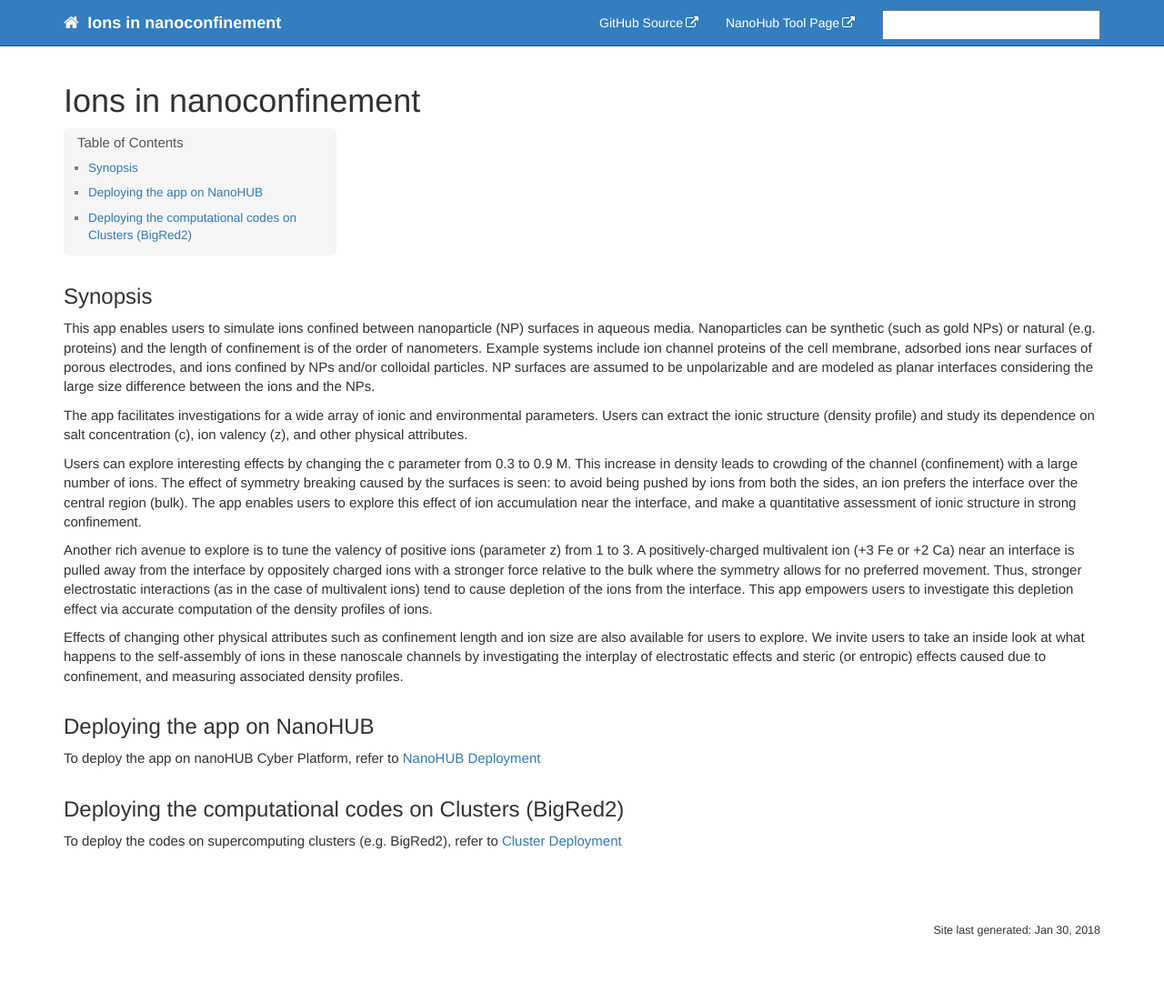
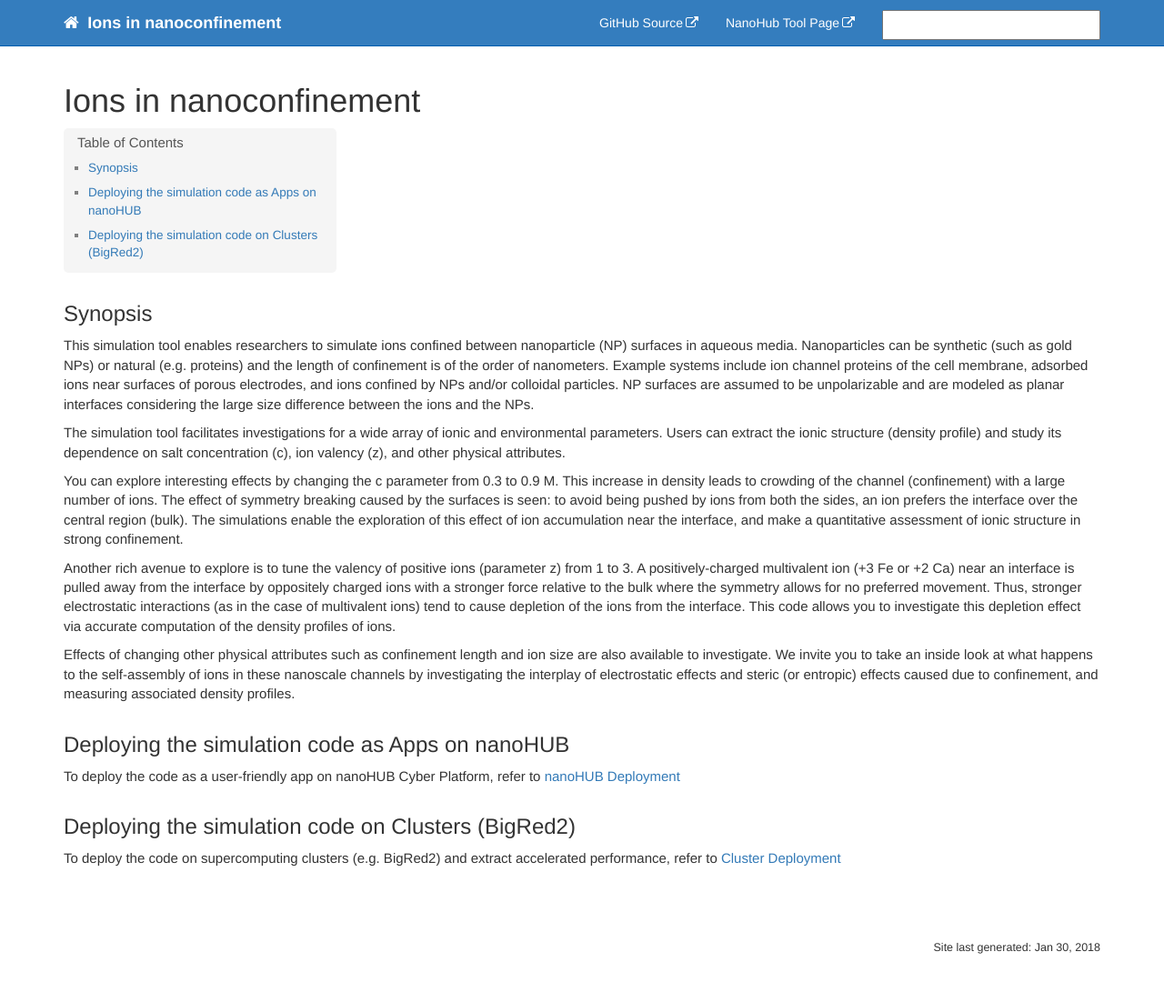
Before and after one commit to softmaterialslab/nanoconfinement-md, a Jekyll site: the page built from docs/index.md, in a window 1280 px wide. Shown: the whole page at 91% size. Built offline with Jekyll 4.4.1, drawn with Linux system fonts in a browser that asks for light colours; nearby versions of some CDN libraries; our own code applies the rules of GitHub Pages for plain Markdown files; comment, search, counter and statistics services are not loaded.

Commit message:
Update index.md

```diff
--- a/docs/index.md
+++ b/docs/index.md
@@ -8,18 +8,18 @@ permalink: index.html
 
 ## Synopsis
 
-This app enables users to simulate ions confined between nanoparticle (NP) surfaces in aqueous media. Nanoparticles can be synthetic (such as gold NPs) or natural (e.g. proteins) and the length of confinement is of the order of nanometers. Example systems include ion channel proteins of the cell membrane, adsorbed ions near surfaces of porous electrodes, and ions confined by NPs and/or colloidal particles. NP surfaces are assumed to be unpolarizable and are modeled as planar interfaces considering the large size difference between the ions and the NPs.
+This simulation tool enables researchers to simulate ions confined between nanoparticle (NP) surfaces in aqueous media. Nanoparticles can be synthetic (such as gold NPs) or natural (e.g. proteins) and the length of confinement is of the order of nanometers. Example systems include ion channel proteins of the cell membrane, adsorbed ions near surfaces of porous electrodes, and ions confined by NPs and/or colloidal particles. NP surfaces are assumed to be unpolarizable and are modeled as planar interfaces considering the large size difference between the ions and the NPs.
 
-The app facilitates investigations for a wide array of ionic and environmental parameters. Users can extract the ionic structure (density profile) and study its dependence on salt concentration (c), ion valency (z), and other physical attributes.
+The simulation tool facilitates investigations for a wide array of ionic and environmental parameters. Users can extract the ionic structure (density profile) and study its dependence on salt concentration (c), ion valency (z), and other physical attributes.
 
-Users can explore interesting effects by changing the c parameter from 0.3 to 0.9 M. This increase in density leads to crowding of the channel (confinement) with a large number of ions. The effect of symmetry breaking caused by the surfaces is seen: to avoid being pushed by ions from both the sides, an ion prefers the interface over the central region (bulk). The app enables users to explore this effect of ion accumulation near the interface, and make a quantitative assessment of ionic structure in strong confinement.
+You can explore interesting effects by changing the c parameter from 0.3 to 0.9 M. This increase in density leads to crowding of the channel (confinement) with a large number of ions. The effect of symmetry breaking caused by the surfaces is seen: to avoid being pushed by ions from both the sides, an ion prefers the interface over the central region (bulk). The simulations enable the exploration of this effect of ion accumulation near the interface, and make a quantitative assessment of ionic structure in strong confinement.
 
-Another rich avenue to explore is to tune the valency of positive ions (parameter z) from 1 to 3. A positively-charged multivalent ion (+3 Fe or +2 Ca) near an interface is pulled away from the interface by oppositely charged ions with a stronger force relative to the bulk where the symmetry allows for no preferred movement. Thus, stronger electrostatic interactions (as in the case of multivalent ions) tend to cause depletion of the ions from the interface. This app empowers users to investigate this depletion effect via accurate computation of the density profiles of ions.
+Another rich avenue to explore is to tune the valency of positive ions (parameter z) from 1 to 3. A positively-charged multivalent ion (+3 Fe or +2 Ca) near an interface is pulled away from the interface by oppositely charged ions with a stronger force relative to the bulk where the symmetry allows for no preferred movement. Thus, stronger electrostatic interactions (as in the case of multivalent ions) tend to cause depletion of the ions from the interface. This code allows you to investigate this depletion effect via accurate computation of the density profiles of ions.
 
-Effects of changing other physical attributes such as confinement length and ion size are also available for users to explore. We invite users to take an inside look at what happens to the self-assembly of ions in these nanoscale channels by investigating the interplay of electrostatic effects and steric (or entropic) effects caused due to confinement, and measuring associated density profiles.
+Effects of changing other physical attributes such as confinement length and ion size are also available to investigate. We invite you to take an inside look at what happens to the self-assembly of ions in these nanoscale channels by investigating the interplay of electrostatic effects and steric (or entropic) effects caused due to confinement, and measuring associated density profiles.
 
-## Deploying the app on NanoHUB
-To deploy the app on nanoHUB Cyber Platform, refer to [NanoHUB Deployment](nanohub_deployment)
+## Deploying the simulation code as Apps on nanoHUB
+To deploy the code as a user-friendly app on nanoHUB Cyber Platform, refer to [nanoHUB Deployment](nanohub_deployment)
 
-## Deploying the computational codes on Clusters (BigRed2)
-To deploy the codes on supercomputing clusters (e.g. BigRed2), refer to [Cluster Deployment](cluster_bigred2_deployment)
+## Deploying the simulation code on Clusters (BigRed2)
+To deploy the code on supercomputing clusters (e.g. BigRed2) and extract accelerated performance, refer to [Cluster Deployment](cluster_bigred2_deployment)
```
